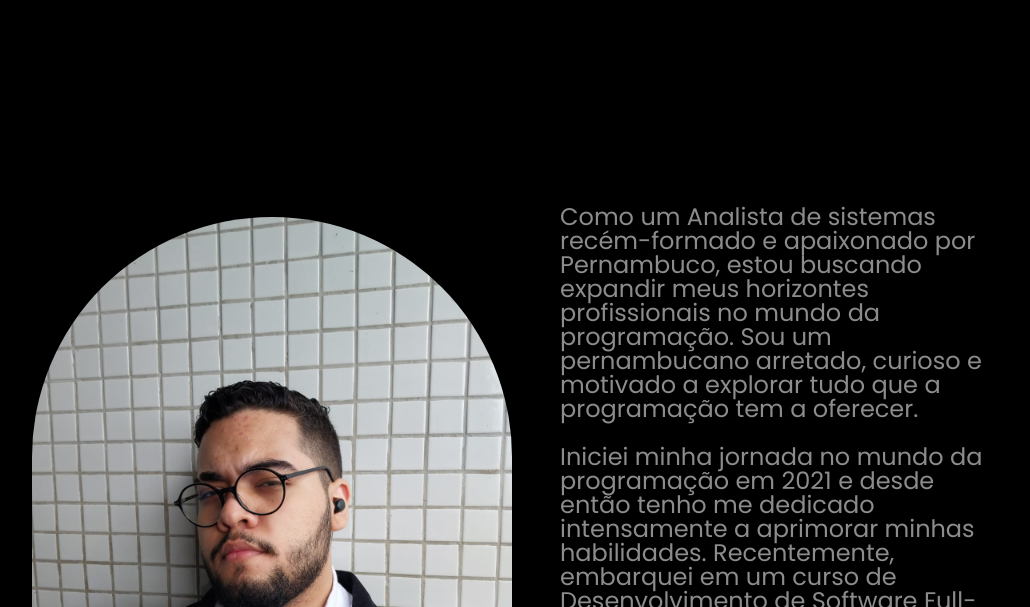
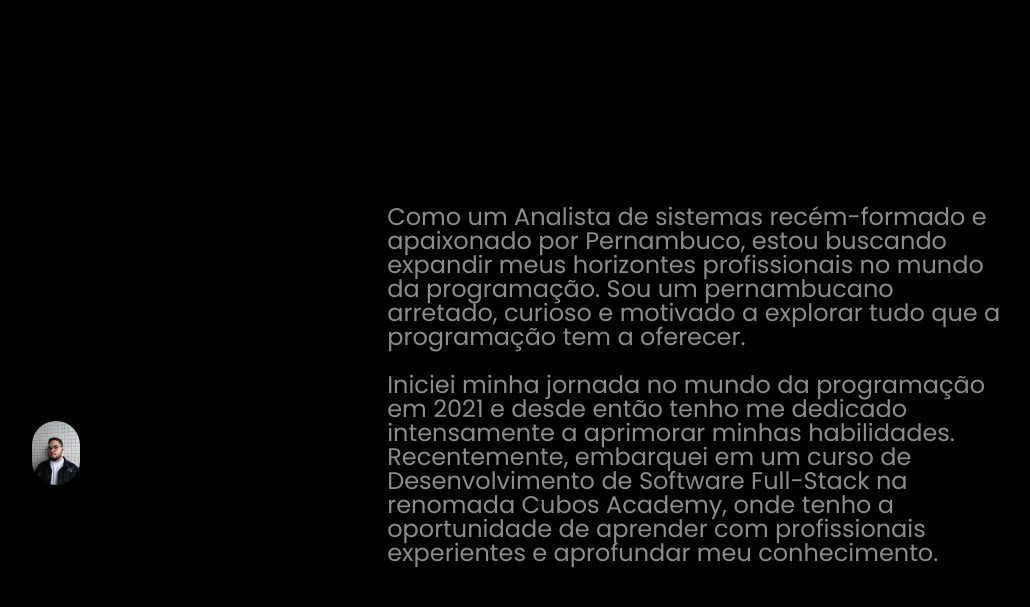
Before and after one commit to LuizDevExe/Minha-Homepage, a plain HTML site: page index.html in a window 1280 px wide. Shown: the part 345-952 px from the top of the page, without its empty margins (96-1126 px from the left). Drawn offline with Linux system fonts and the light colour scheme; files whose address does not match are found by name.

Commit message:
Alteração de mídias e renomeação da pasta media para assets

```diff
--- a/style.css
+++ b/style.css
@@ -128,7 +128,7 @@ body {
 
 .imagem_perfil {
     border-radius: 40rem;
-    width: 60vh;
+    width: 6vh;
 }
 .sessão_texto_links{
     padding-top: 5rem;
```
Also changed, not shown: assets/imgs/foto_perfil-1.jpeg (renamed from media/imgs/foto_perfil-1.jpeg), assets/imgs/foto_perfil-2.jpeg (renamed from media/imgs/foto_perfil-2.jpeg), assets/imgs/white icon git hub.png (renamed from media/imgs/white icon git hub.png), assets/imgs/white icon linkedin.png (renamed from media/imgs/white icon linkedin.png).
